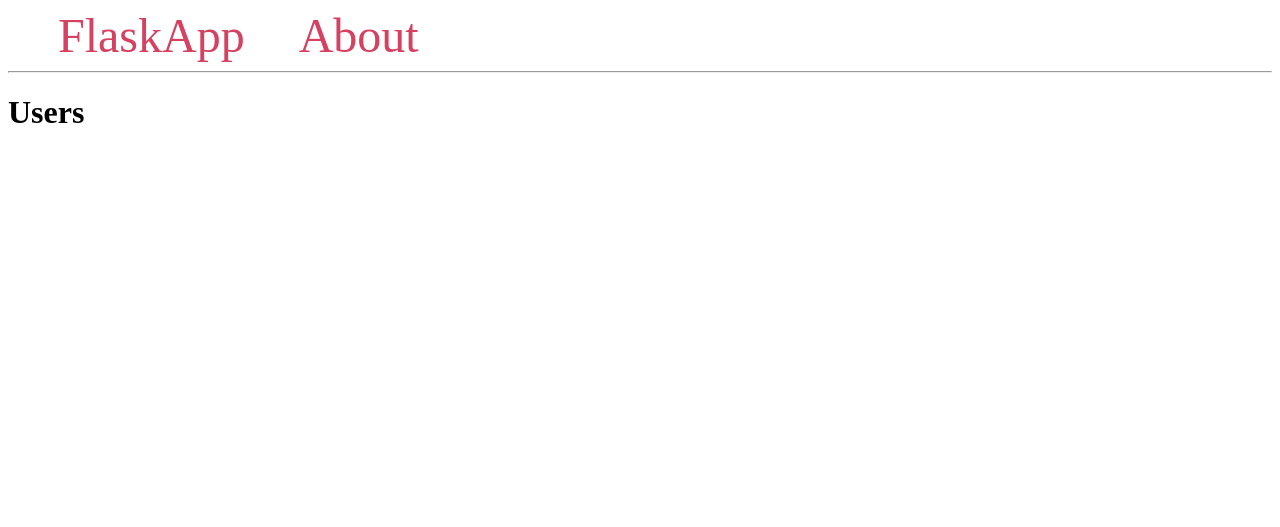
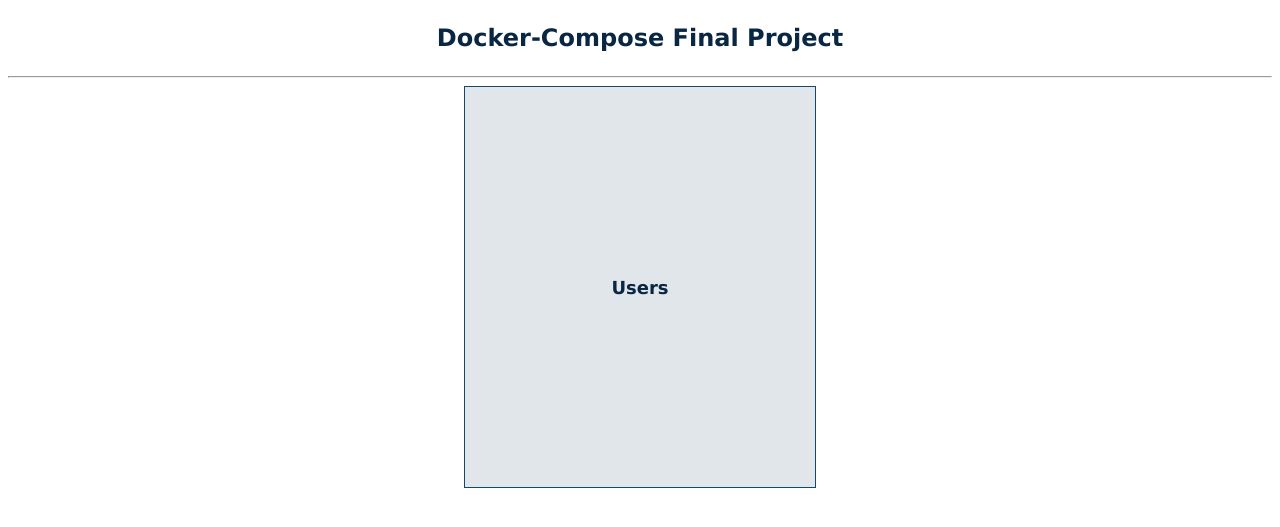
Before and after one commit to IsraelAlonzoMoran/dockerfinalproject, a Flask app: page / in a window 1280 px wide. Shown: the top 527 px of the page. Run offline with Flask 2, Linux system fonts and the light colour scheme; data that the repository does not hold is empty; some libraries are stand-ins or nearby versions.

Commit message:
add changes

```diff
--- a/app.py
+++ b/app.py
@@ -1,30 +1,29 @@
+from flask import Flask, render_template
+from flask import Flask, render_template, request, url_for, redirect
+
+# ...
+import redis
 import os
 import psycopg2
-import postgres
 from dotenv import load_dotenv
-load_dotenv()  # take environment variables from .env.
+
+load_dotenv()  # Required to load the previously defined environment variables
+# take environment variables from .env.
 # Code of your application, which uses environment variables (e.g. from `os.environ` or
 # `os.getenv`) as if they came from the actual environment.
-from flask import Flask, render_template
 
 app = Flask(__name__)
 
+
 def get_db_connection():
-    conn = psycopg2.connect(
-                            #="dccompose_db", POSTGRES_USER="dccompose_user", POSTGRES_PASSWORD="postgrespass")
-                            #"dbname=dccompose_db user=os.environ['PG_USER'] password=postgrespass port=5432")
-                            #host='localhost',
-                            #database='flask_db',
-                            #user=os.environ['DB_USERNAME'],
-                            #password=os.environ['DB_PASSWORD'])
-                            #port="5432",
-                            host="localhost",
-                            database="dccompose_db",
-                            user=os.environ['PG_DATABASE'],
-                            password=os.environ['PG_PASSWORD'])
+    conn = psycopg2.connect(host='postgres', port=5432,
+                            user=os.environ['DB_USERNAME'],
+                            password=os.environ['DB_PASSWORD'],
+                            dbname=os.environ['PG_DATABASE'])
+
+    return conn
 
 
-    return conn
 @app.route('/')
 def index():
     conn = get_db_connection()
@@ -36,31 +35,60 @@ def index():
     return render_template('index.html', users=users)
 
 
-#--------------------------------------
-"""
-import time
+# ...
+# To show the total users entered in the PostgreSQL table
+# @app.route('/create/', methods=('GET', 'POST'))
+def counter():
+    res = []
 
-import redis
-from flask import Flask
-
-app = Flask(__name__)
-cache = redis.Redis(host='redis', port=6379)
+    conn = get_db_connection()
+    cur = conn.cursor()
+    cur.execute('SELECT count(*) FROM users;')
+    userstotal = cur.fetchall()
+    print("value:", userstotal)
+    cur.close()
+    conn.close()
+    counters = userstotal
+    sql = counters[0]
+    res.append(sql[0])
+    #here goes redis
+    cache = redis.Redis(host='redis', port=6379)
+    try:
+        res.append(cache.get('counter').decode('utf-8'))
+    except redis.exceptions.ConnectionError as exc:
+        if retries == 0:
+            raise exc
+        retries -= 1
+    return res
+# ...
 
 
-def get_hit_count():
-    retries = 5
-    while True:
-        try:
-            return cache.incr('hits')
-        except redis.exceptions.ConnectionError as exc:
-            if retries == 0:
-                raise exc
-            retries -= 1
-            time.sleep(0.5)
+def postSql():
+    name = request.form['name']
+    email = request.form['email']
+    password = request.form['password']
 
+    conn = get_db_connection()
+    cur = conn.cursor()
+    cur.execute('INSERT INTO users (name, email, password)'
+                'VALUES (%s, %s, %s)',
+                (name, email, password))
+    conn.commit()
+    cur.close()
+    conn.close()
 
-@app.route('/')
-def hello():
-    count = get_hit_count()
-    return 'Hello World! I have been seen {} times.\n'.format(count)
-"""
+def postCache():
+    cache = redis.Redis(host='redis', port=6379)
+    res = cache.incr("counter")
+    return res
+
+@app.route('/create/', methods=('GET', 'POST'))
+def create():
+
+    if request.method == 'POST':
+        if request.form['action'] == 'sql':
+            postSql()
+        else:
+            postCache()
+    counters = counter()
+    return render_template('create.html', counters=counters)
--- a/requirements.txt
+++ b/requirements.txt
@@ -1,4 +1,8 @@
+pip
 flask
 redis
 postgres
-python-dotenv==0.20.0
+Flask
+psycopg2-binary
+python-dotenv
+virtualenv
--- a/templates/base.html
+++ b/templates/base.html
@@ -2,19 +2,21 @@
 <html lang="en">
 <head>
     <meta charset="UTF-8">
-    <title>{% block title %} {% endblock %}- FlaskApp</title>
+    <title>{% block title %} {% endblock %}- Docker-Compose </title>
     <style>
         nav a {
-            color: #d64161;
-            font-size: 3em;
+            color: #083b4b;
+            font-size: 12px;
             margin-left: 50px;
-            text-decoration: none;
+            text-decoration-color: burlywood;
+            text-align: center;
         }
 
-        .book {
+        .user {
             padding: 20px;
             margin: 10px;
-            background-color: #f7f4f4;
+            background-color: #10475a;
+            text-decoration-color: aliceblue;
         }
 
         .review {
@@ -22,12 +24,41 @@
                 font-size: 20px;
         }
 
+        div {
+            width: 350px;
+            height: 400px;
+            align-content: center;
+            text-decoration-color: #083b4b;
+            justify-content: left;
+            top:0;
+            margin-left: auto;
+            margin-right: auto;
+            border-style: solid;
+            border-width: 1px;
+            border-color: #14486b;
+            background-color: #e0e6e9;
+        }
+
+        h3 {
+	        font-family: Verdana, Arial, Helvetica, sans-serif;
+	        font-size: 24px;
+	        color: #092642;
+	        text-align: center;
+        }
+
+        h1 {
+	        font-family: Verdana, Arial, Helvetica, sans-serif;
+	        font-size: 18px;
+	        color: #092642;
+	        text-align: center;
+        }
+
     </style>
 </head>
 <body>
     <nav>
-        <a href="{{ url_for('index') }}">FlaskApp</a>
-        <a href="#">About</a>
+        <!--<a href="{{ url_for('index') }}">Docker-Compose</a> -->
+        <h3 >Docker-Compose Final Project</h3>
     </nav>
     <hr>
     <div class="content">
--- a/templates/index.html
+++ b/templates/index.html
@@ -10,4 +10,5 @@
             <i><p>Added {{ user[4] }}</p></i>
         </div>
     {% endfor %}
+
 {% endblock %}
```
Also changed, not shown: docker-compose.yml (+24 -17 lines), init_db.py (+8 -14 lines), templates/create.html (added, +39 -0 lines), README.md, 3 other files.
